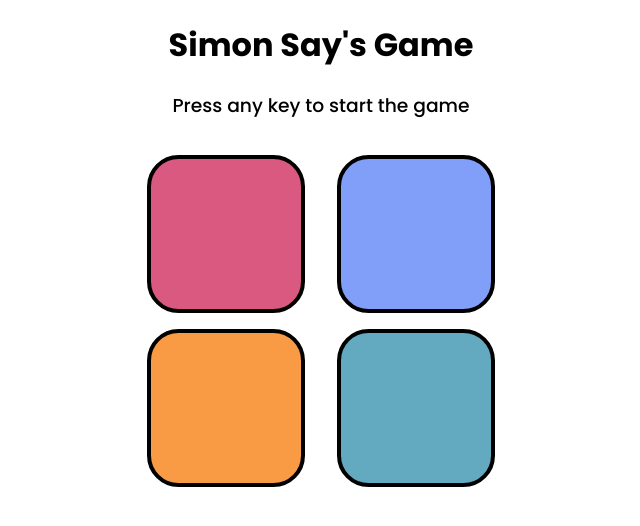
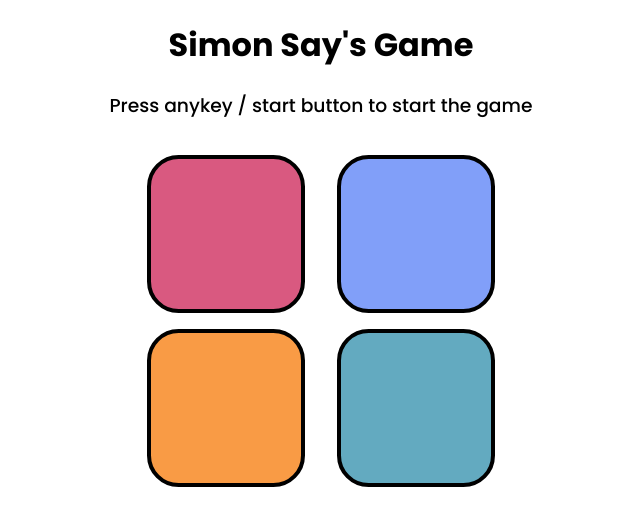
Before and after one commit to jayasai-gorre/Simon-Says-Game, a plain HTML site: page index.html in a window 1280 px wide. Shown: the whole page, without its empty margins (319-959 px from the left). Drawn offline with Linux system fonts and the light colour scheme.

```diff
--- a/index.html
+++ b/index.html
@@ -10,7 +10,7 @@
 
 <body>
     <h1>Simon Say's Game</h1>
-    <h3 class="show-details">Press any key to start the game</h3>
+    <h3 class="show-details">Press anykey / start button to start the game</h3>
     <p class="high-score"></p>
     <div class="btn-container">
         <div class="line-one">
```
